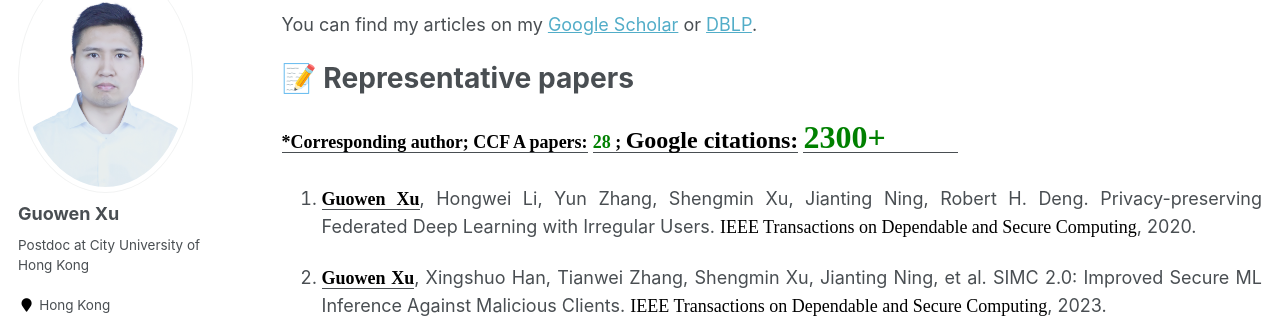
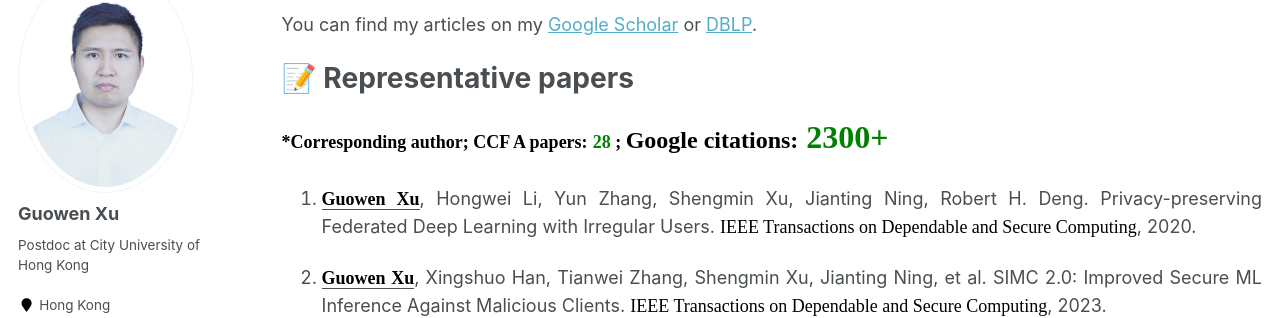
Before and after one commit to Guowen-xu/guowen-xu.github.io, a Jekyll site: the page built from _pages/publications.md, in a window 1280 px wide. Shown: the part 153-471 px from the top of the page. Built offline with Jekyll 4.4.1, drawn with Linux system fonts in a browser that asks for light colours; some web fonts are replaced.

Commit message:
Update publications.md

```diff
--- a/_pages/publications.md
+++ b/_pages/publications.md
@@ -9,7 +9,7 @@ author_profile: true
 You can find my articles on my [Google Scholar](https://scholar.google.com.hk/citations?user=MDKdG80AAAAJ&hl=zh-CN) or [DBLP](https://dblp.org/pid/87/10142.html).
 
 # 📝 Representative papers
-<u><b><font face="Times New Roman" color=black size=4> *Corresponding author; </font></b></u> <u><b><font face="Times New Roman" color=black size=4>  CCF A papers:</font></b></u> <u><b><font face="Times New Roman" color=green size=4>  28 </font></b></u><u><b><font face="Times New Roman" color=black size=4>; </font></b></u> <u><b><font face="Times New Roman" color=black size=5> Google citations:</font></b></u> <u><b><font face="Times New Roman" color=green size=6>  2300+
+<b><font face="Times New Roman" color=black size=4> *Corresponding author; </font></b><b><font face="Times New Roman" color=black size=4>  CCF A papers:</font></b> <b><font face="Times New Roman" color=green size=4>  28 </font></b><b><font face="Times New Roman" color=black size=4>; </font></b><b><font face="Times New Roman" color=black size=5> Google citations:</font></b><b><font face="Times New Roman" color=green size=6>  2300+
 &nbsp;&nbsp;&nbsp;&nbsp;&nbsp;&nbsp;&nbsp;&nbsp;
 1. <p align="justify"> <u><b><font face="Times New Roman" color=black size=4> Guowen Xu</font></b></u>,  Hongwei Li, Yun Zhang, Shengmin Xu, Jianting Ning, Robert H. Deng. Privacy-preserving Federated Deep Learning with Irregular Users. <font face="Times New Roman" color=black size=4> IEEE Transactions on Dependable and Secure Computing</font>, 2020.</p>
 2. <p align="justify"> <u><b><font face="Times New Roman" color=black size=4> Guowen Xu</font></b></u>, Xingshuo Han, Tianwei Zhang, Shengmin Xu, Jianting Ning, et al. SIMC 2.0: Improved Secure ML Inference Against Malicious Clients. <font face="Times New Roman" color=black size=4> IEEE Transactions on Dependable and Secure Computing</font>, 2023.</p>
```
